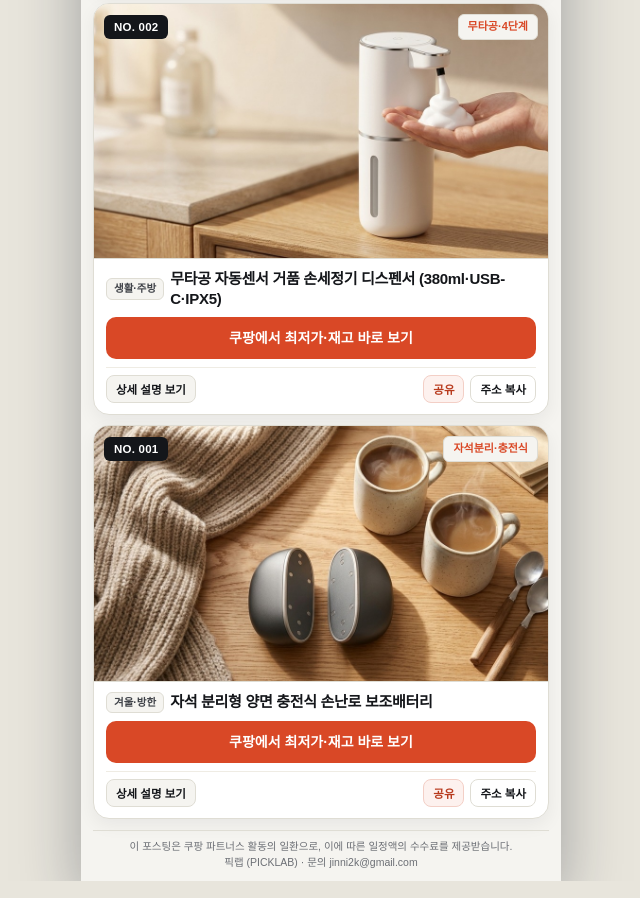
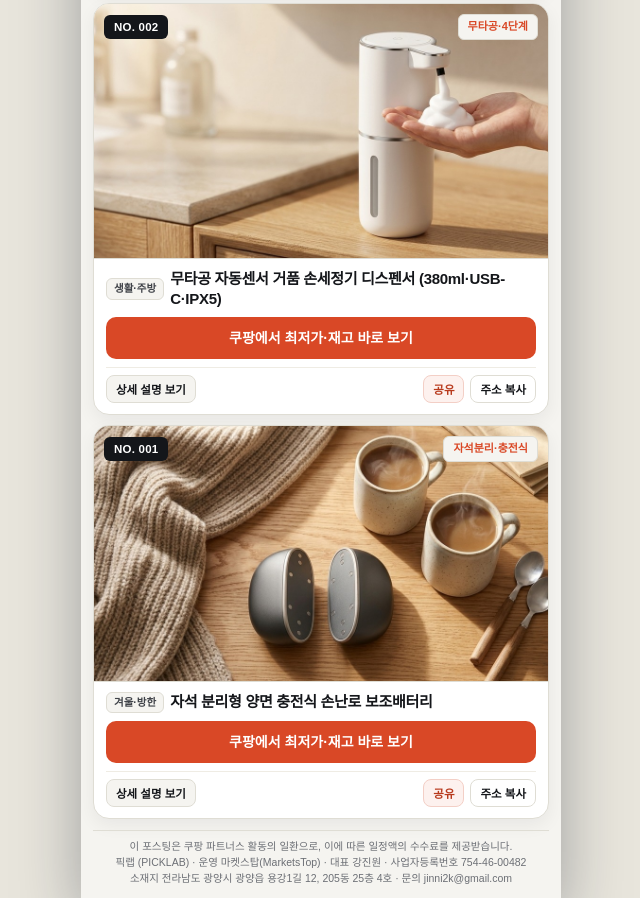
Before and after one commit to jinni2k/pick-link, a plain HTML site: page index.html in a window 1280 px wide. Shown: the part 4737-5635 px from the top of the page, without its empty margins (319-959 px from the left). Drawn offline with Linux system fonts and the light colour scheme; a web font is replaced by a local one.

Commit message:
chore: publish link hub site

```diff
--- a/index.html
+++ b/index.html
@@ -71,7 +71,8 @@
 
     <footer class="hub-footer">
       <p class="ftc-static">이 포스팅은 쿠팡 파트너스 활동의 일환으로, 이에 따른 일정액의 수수료를 제공받습니다.</p>
-      <p class="copyright">픽랩 (PICKLAB) · 문의 jinni2k@gmail.com</p>
+      <p class="copyright">픽랩 (PICKLAB) · 운영 마켓스탑(MarketsTop) · 대표 강진원 · 사업자등록번호 754-46-00482</p>
+      <p class="copyright">소재지 전라남도 광양시 광양읍 용강1길 12, 205동 25층 4호 · 문의 jinni2k@gmail.com</p>
     </footer>
   </main>
 
```
